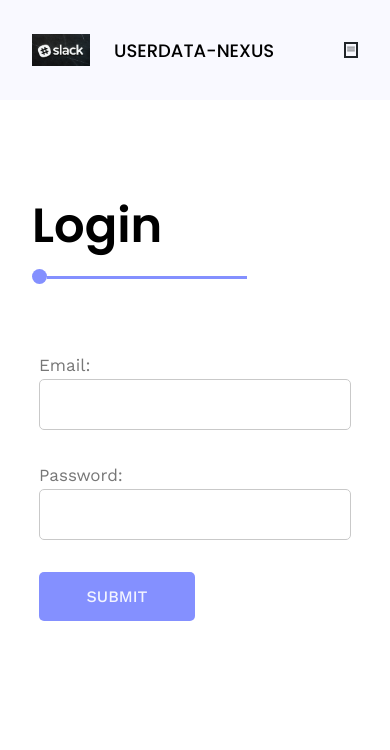
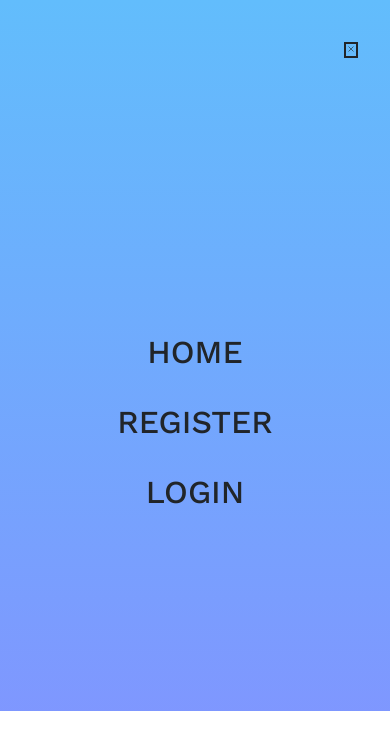
Before and after one commit to JenilS123/UserData-Nexus, a React (Vite) app in the folder client/: page /login in a window 390 px wide. Both pictures are taken after a click on the element 350 px from the left and 50 px from the top of the page. Shown: the top 750 px of the page. Built offline with nearby package versions, Linux system fonts and the light colour scheme; no server answers.

Commit message:
Data Update

```diff
--- a/client/public/CSS/style.css
+++ b/client/public/CSS/style.css
@@ -756,9 +756,6 @@ footer a:active {
     color: var(--black);
     background: transparent;
   }
-  .header .header-img {
-    width: 45px;
-  }
   .navbar {
     width: 100%;
     height: 100vh;
@@ -897,6 +894,8 @@ footer a:active {
   /* Portfolio */
   .p-btns {
     gap: 2.8rem;
+    display: flex;
+    flex-direction: column;
   }
   .btn {
     padding: 1rem 2rem;
@@ -974,6 +973,11 @@ footer a:active {
 
 /* below 336px */
 @media (max-width: 336px) {
+  .p-btns {
+    gap: 2.8rem;
+    display: flex;
+    flex-direction: column;
+  }
   .section-potfolio .p-btn {
     padding: 1.2rem;
   }
--- a/client/src/components/Navbar.jsx
+++ b/client/src/components/Navbar.jsx
@@ -7,20 +7,27 @@ import { Navigate } from "react-router-dom";
 const Navbar = () => {
   const { user, setUser } = useContext(ContextData);
   const [redirect, setRedirect] = useState(false);
+  const [toggle, setToggle] = useState(false);
   useEffect(() => {
     try {
-      axios.get("/profile").then(({ data }) => {
-        setUser(data);
-      }).catch((error) => {
-         if (error.response.status === 400) {
-           console.log("profile fetch error ", error);
-         }
-      })
+      axios
+        .get("/profile")
+        .then(({ data }) => {
+          setUser(data);
+        })
+        .catch((error) => {
+          if (error.response.status === 400) {
+            console.log("profile fetch error ", error);
+          }
+        });
     } catch (error) {
-     console.log("catch error ",error);
-
+      console.log("catch error ", error);
     }
   }, []);
+
+  const toggleButton = () => {
+    setToggle(!toggle);
+  };
 
   const handleLogout = () => {
     axios.post("/logout").then(() => {
@@ -32,13 +39,13 @@ const Navbar = () => {
   }
   return (
     <>
-      <header className="header" id="header">
+      <header className={`header ${toggle ? "active" : ""}`} id="header">
         <div className="header-name">
           <img src="Img/slack_logo.jpg" alt="slack" className="header-img" />
           <h3>USERDATA-NEXUS</h3>
         </div>
         <nav className="navbar">
-          <ul className="navbar-list">
+          <ul className={`navbar-list`}>
             <li>
               <NavLink to="/" className="navbar-link home-link">
                 Home
@@ -100,8 +107,19 @@ const Navbar = () => {
         <h3>{user?.names}</h3>
 
         <div className="mobile-navbar-btn">
-          <ion-icon name="menu-outline" className="mobile-nav-icon" ></ion-icon>
-          {/* <ion-icon name="close-outline" className="mobile-nav-icon"></ion-icon> */}
+          {toggle ? (
+            <ion-icon
+              name="close-outline"
+              className="mobile-nav-icon"
+              onClick={toggleButton}
+            ></ion-icon>
+          ) : (
+            <ion-icon
+              name="menu-outline"
+              className="mobile-nav-icon"
+              onClick={toggleButton}
+            ></ion-icon>
+          )}
         </div>
       </header>
     </>
```
